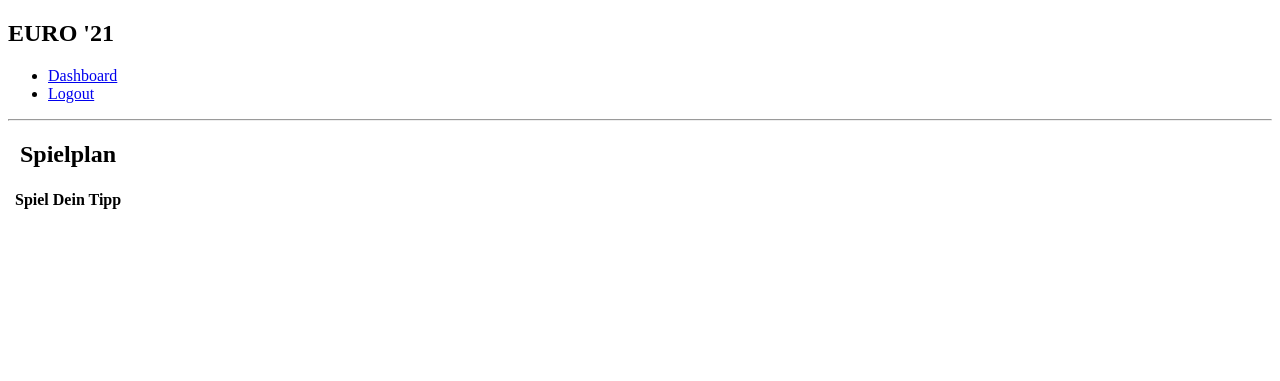
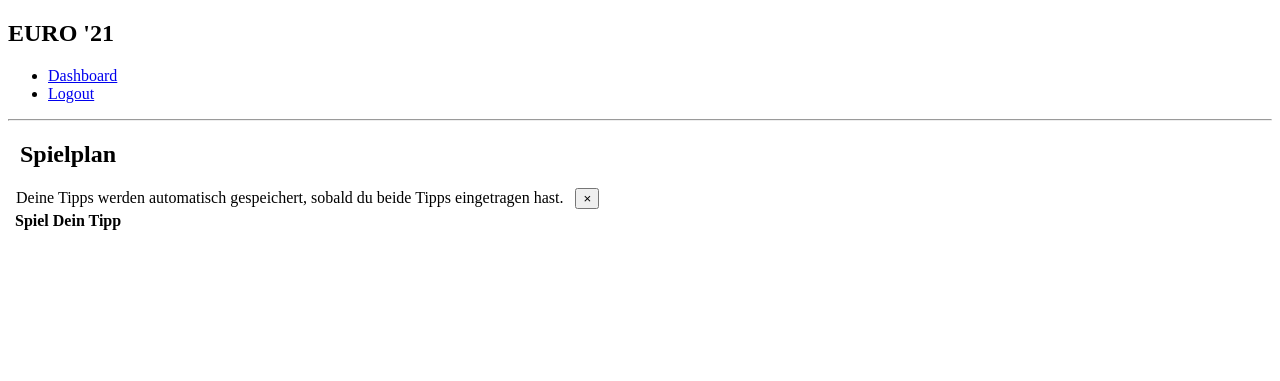
Before and after one commit to football-betting/frontend, a Symfony app: template templates/home/index.html.twig in a window 1280 px wide. Shown: the top 381 px of the page. Run offline with Twig, Linux system fonts and the light colour scheme; the template is opened without the code that fills it, so the values that code supplies are empty; some libraries are stand-ins or nearby versions.

Commit message:
deine mudda

```diff
--- a/templates/home/schedule.html.twig
+++ b/templates/home/schedule.html.twig
@@ -1,6 +1,11 @@
 <div class="row">
     <div class="col">
         <h2><i class="fas fa-futbol"></i>&nbsp;&nbsp;Spielplan</h2>
+        <div class="alert alert-secondary alert-dismissible fade show" role="alert">
+            <i class="fas fa-info"></i>&nbsp;&nbsp;Deine Tipps werden automatisch gespeichert, sobald du beide Tipps eingetragen hast. &nbsp;&nbsp;<button type="button" class="close" data-controller="alert" aria-label="Close">
+                    <span aria-hidden="true">&times;</span>
+                </button>
+        </div>
         <table class="table table-hover table-dark table-live">
             <thead>
             <tr>
```
Also changed, not shown: assets/controllers/alert_controller.js (added, +19 -0 lines), public/build/app.dc15585b.js (added), public/build/app.f3012e51.js (deleted), 2 other files.
